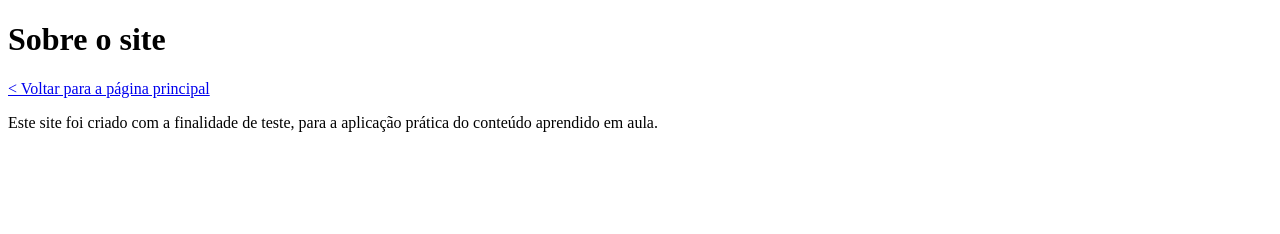
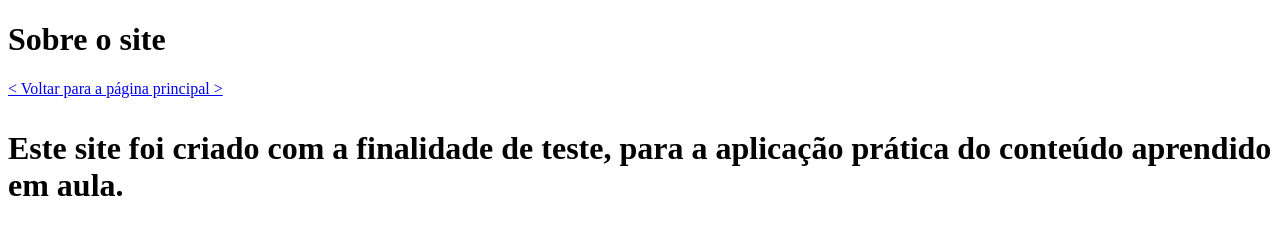
Before and after one commit to Lumasim/Desafio-site-1, a plain HTML site: page about.html in a window 1280 px wide. Drawn offline with Linux system fonts and the light colour scheme.

Commit message:
Update about.html

```diff
--- a/about.html
+++ b/about.html
@@ -5,8 +5,8 @@
   </head>
 <body>
     <h1>Sobre o site </h1>
-        <a href="index.html"> < Voltar para a página principal </a>
-    </h1
+        <a href="index.html"> < Voltar para a página principal ></a>
+</h1>
     <h1>
    <p> Este site foi criado com a finalidade de teste, para a aplicação prática do conteúdo aprendido em aula.</p>
    </h1>
```
